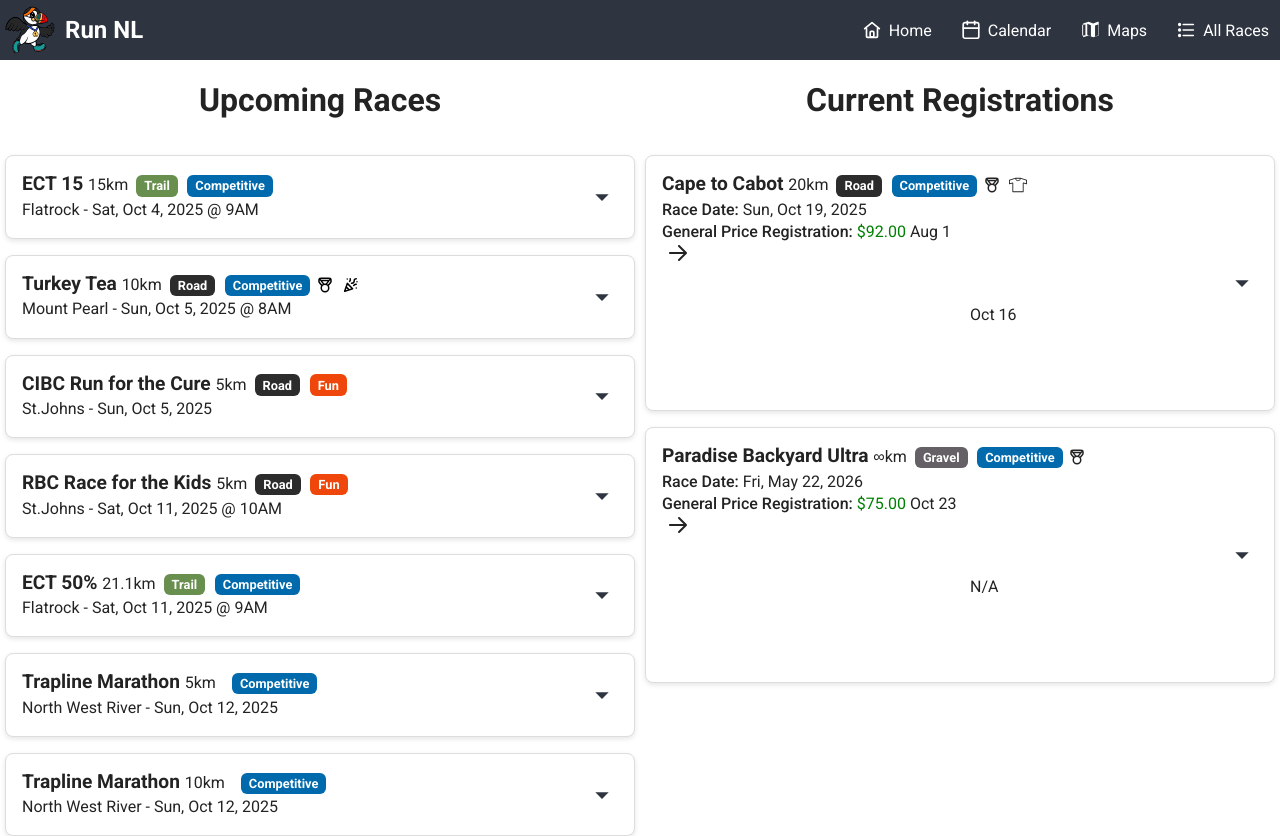
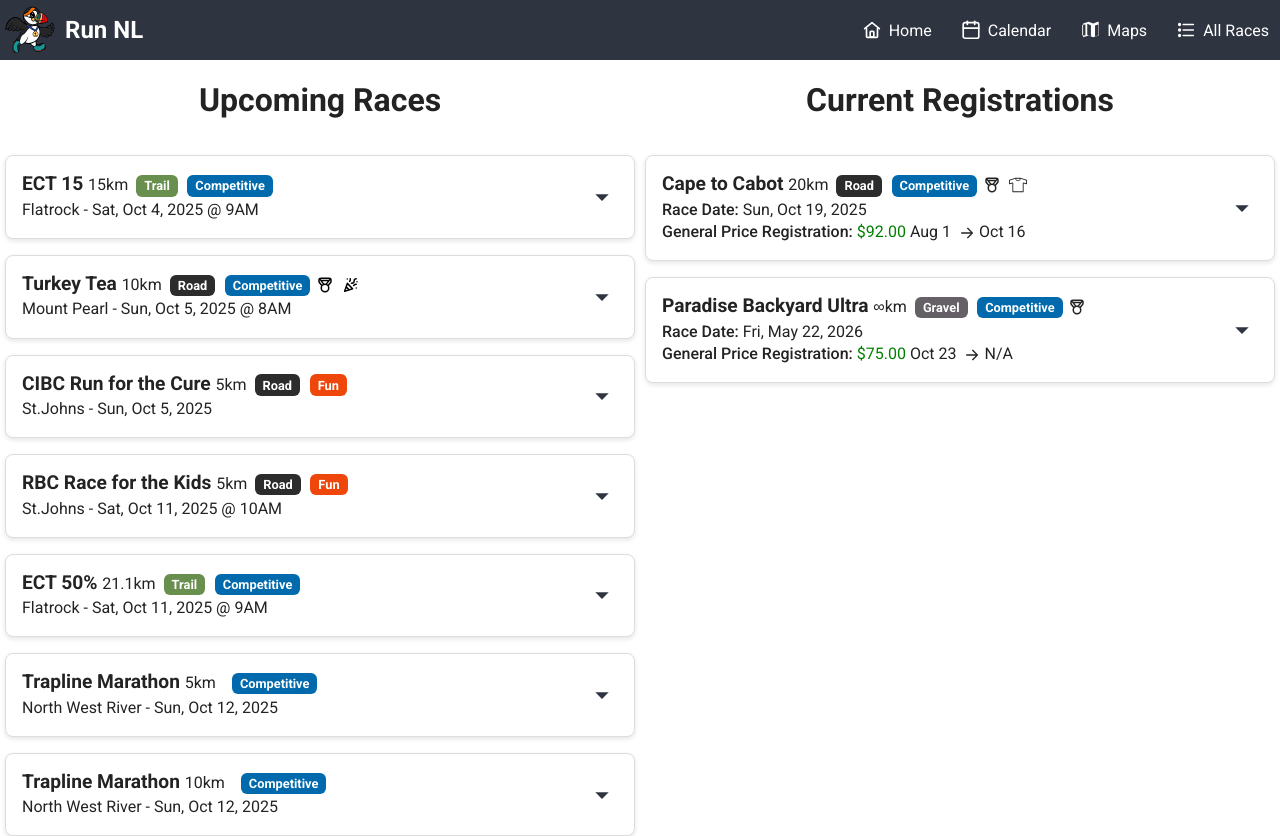
Before and after one commit to stevemac228/running-website, a Next.js app: page / in a window 1280 px wide. Shown: the top 836 px of the page. Built offline with nearby package versions, Linux system fonts and the light colour scheme.

Commit message:
Fix svg size

```diff
--- a/components/UpcomingRegistrationCard.js
+++ b/components/UpcomingRegistrationCard.js
@@ -167,8 +167,11 @@
                     return formatDate(iso, "registration") || "N/A";
                   })()}{" "}
                 <svg
-                    src="/icons/right-arrow.svg"
-                    alt="to"
+                  width="16"
+                  height="16"
+                  viewBox="0 0 24 24"
+                  fill="none"
+                  xmlns="http://www.w3.org/2000/svg"
                   style={{
                     verticalAlign: "middle",
                     margin: "0 0.25rem",
```
Lines whose indentation alone changed are shown as unchanged.
